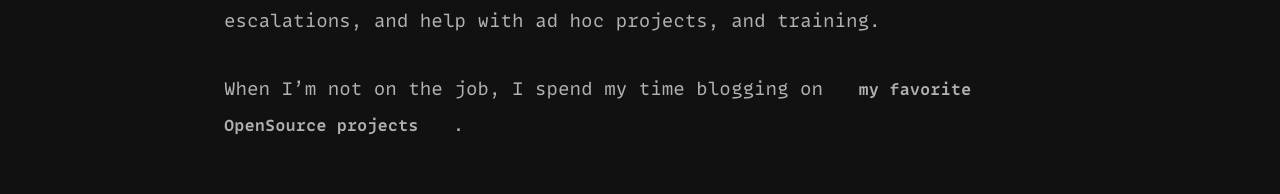
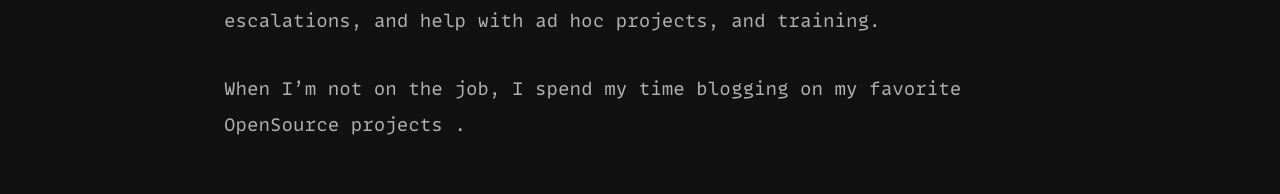
Before and after one commit to stefanpejcic/pejcic.rs, a Vue app: page / in a window 1280 px wide. Shown: the part 543-737 px from the top of the page. Built offline with nearby package versions, Linux system fonts and the light colour scheme.

Commit message:
build
build

```diff
--- a/src/components/layouts/TheHero.vue
+++ b/src/components/layouts/TheHero.vue
@@ -25,8 +25,8 @@ I work as a System Administrator and Team Leader at <LinkBtn link="https://netop
 <p
       class="text-sm md:text-base leading-relaxed slg:text-lg lg:leading-loose"
     >
-When I’m not on the job, I spend my time blogging on <router-link class="hover:bg-action_back font-theme_bold px-3 py-1 pb-2 rounded-md transition-all sm:px-6 sm:py-2 lg:text-base"
-        to="/projects#opensource"
+When I’m not on the job, I spend my time blogging on <router-link class=""
+        to="/projects"
       >
         my favorite OpenSource projects
       </router-link>.
```
Also changed, not shown: 1 other file (tests, documents, lock files or other folders).
